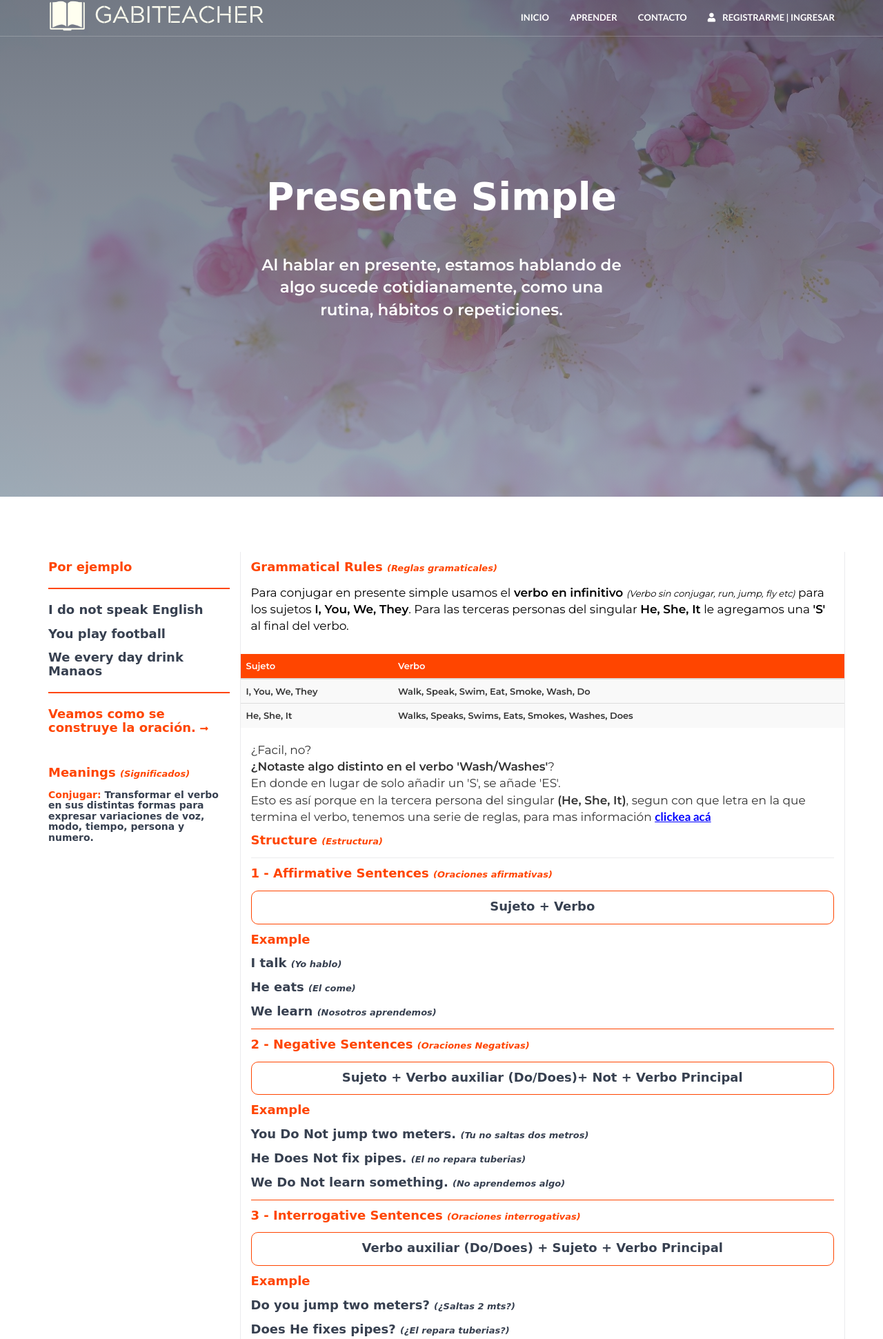
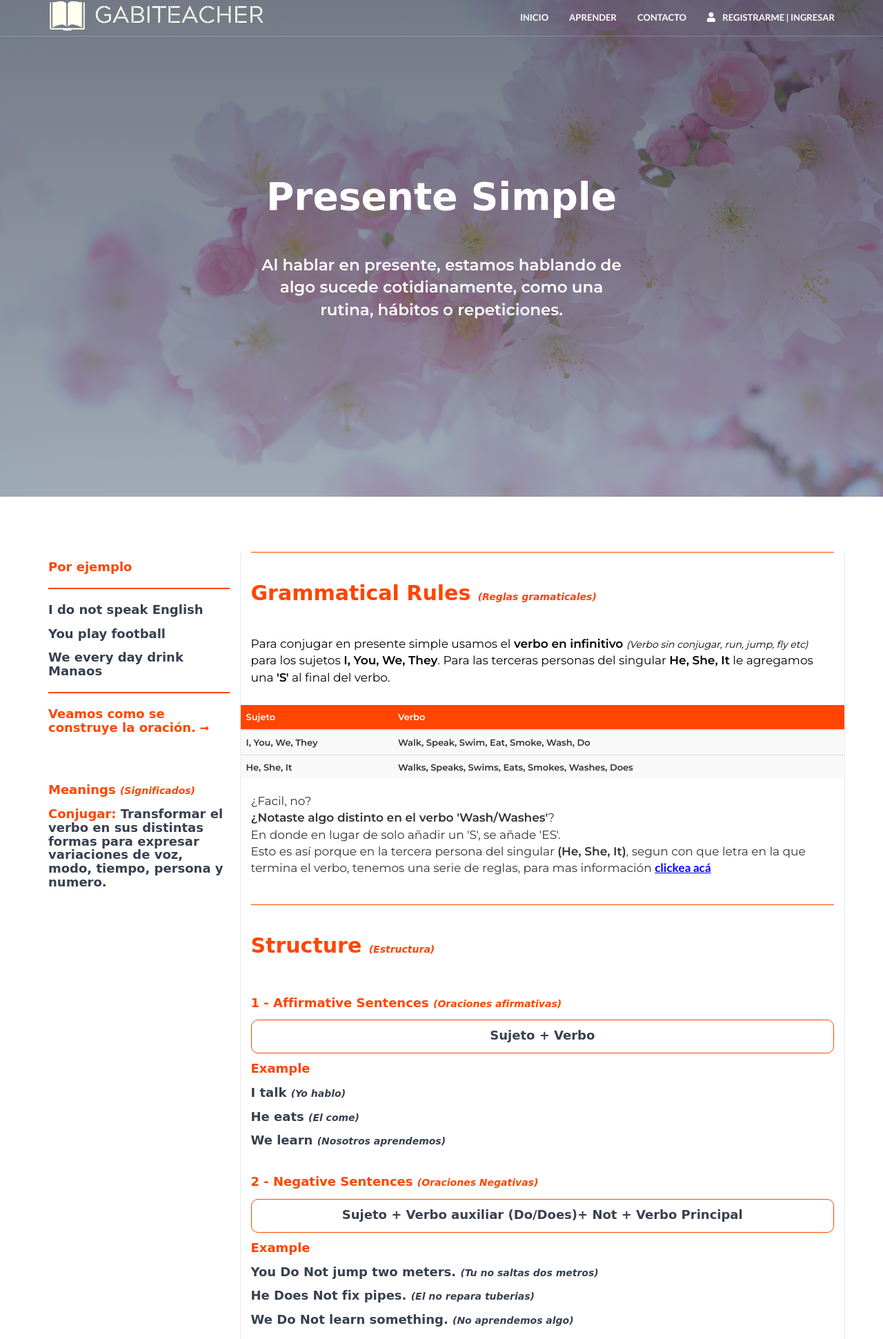
Before and after one commit to LeoD-E1/GabiTeacher, a Flask app: template templates/simple_present.html in a window 1280 px wide. Shown: the top 1941 px of the page at 69% size. Run offline with Flask 2, Linux system fonts and the light colour scheme; the template is opened without the code that fills it, so the values that code supplies are empty; parts of the project's set-up code (start-up, migrations or seed data) failed here and were passed over; some libraries are stand-ins or nearby versions; some web fonts are replaced.

Commit message:
cambios en el diseño de presente simple

```diff
--- a/public/css/verb_tenses.css
+++ b/public/css/verb_tenses.css
@@ -7,8 +7,18 @@ p{
   font-size: 17px;
 }
 
+.div-title{
+  padding-bottom: 30px;
+  padding-top: 30px;
+  border-top: solid 1px orangered;
+}
+
+.complement-container{
+  margin-bottom: 40px;
+}
+
 i {
-  font-size: 13px;
+  font-size: 14px;
 }
 
 .tense-content {
--- a/templates/components/simple_present/affirmative.html
+++ b/templates/components/simple_present/affirmative.html
@@ -1,5 +1,8 @@
+<div class="complement-container">
   <div>
-  <h4 class="orangered">1 - Affirmative Sentences <i>(Oraciones afirmativas)</i></h4>
+    <h4 class="orangered">
+      1 - Affirmative Sentences <i>(Oraciones afirmativas)</i>
+    </h4>
   </div>
 
   <div class="structure-box text center">
@@ -9,8 +12,15 @@
   <div>
     <h4 class="orangered">Example</h4>
     <ul>
-    <li><h4>I talk <i>(Yo hablo)</i></h4></li>
-    <li><h4>He eats <i>(El come)</i> </h4></li>
-    <li><h4>We learn <i>(Nosotros aprendemos)</i></h4></li>
+      <li>
+        <h4>I talk <i>(Yo hablo)</i></h4>
+      </li>
+      <li>
+        <h4>He eats <i>(El come)</i></h4>
+      </li>
+      <li>
+        <h4>We learn <i>(Nosotros aprendemos)</i></h4>
+      </li>
     </ul>
   </div>
+</div>
--- a/templates/components/simple_present/examples_box.html
+++ b/templates/components/simple_present/examples_box.html
@@ -1,3 +1,4 @@
+<div class="complement-container">
   <ul>
     <li>
       <h4 style="color: orangered">Por ejemplo</h4>
@@ -14,3 +15,4 @@
       </h4>
     </li>
   </ul>
+</div>
--- a/templates/components/simple_present/grammatical_rules.html
+++ b/templates/components/simple_present/grammatical_rules.html
@@ -1,5 +1,6 @@
-<div>
-  <h4 class="orangered">Grammatical Rules <i>(Reglas gramaticales)</i></h4>
+<div class="complement-container">
+  <div class="div-title">
+    <h2 class="orangered">Grammatical Rules <i>(Reglas gramaticales)</i></h2>
   </div>
 
   <div class="description">
@@ -29,7 +30,9 @@
           </tr>
           <tr>
             <th scope="row">He, She, It</th>
-          <th scope="row">Walks, Speaks, Swims, Eats, Smokes, Washes, Does</th>
+            <th scope="row">
+              Walks, Speaks, Swims, Eats, Smokes, Washes, Does
+            </th>
           </tr>
         </tbody>
       </table>
@@ -41,8 +44,11 @@
       ¿Facil, no?<br /><b>¿Notaste algo distinto en el verbo 'Wash/Washes'</b>?
       <br />En donde en lugar de solo añadir un 'S', se añade 'ES'.<br />Esto es
       así porque en la tercera persona del singular <b>(He, She, It)</b>, segun
-    con que letra en la que termina el verbo, tenemos una serie de reglas, para
-    mas información
-    <a style="color: blue; text-decoration: underline" href="#">clickea acá</a>
+      con que letra en la que termina el verbo, tenemos una serie de reglas,
+      para mas información
+      <a style="color: blue; text-decoration: underline" href="#"
+        >clickea acá</a
+      >
     </p>
   </div>
+</div>
--- a/templates/components/simple_present/interrogative.html
+++ b/templates/components/simple_present/interrogative.html
@@ -1,4 +1,5 @@
-<div style="border-top: solid 1px orangered;">
+<div class="complement-container">
+  <div>
     <h4 class="orangered">
       3 - Interrogative Sentences <i>(Oraciones interrogativas)</i>
     </h4>
@@ -8,12 +9,18 @@
     <h4>Verbo auxiliar (Do/Does) + Sujeto + Verbo Principal</h4>
   </div>
 
-<div style=" border-bottom: solid 1px orangered">
+  <div>
     <h4 class="orangered">Example</h4>
     <ul>
-    <li><h4>Do you jump two meters? <i>(¿Saltas 2 mts?)</i></h4></li>
-    <li><h4>Does He fixes pipes? <i>(¿El repara tuberias?)</i></h4></li>
-    <li><h4>Do We learn something? <i>(¿Aprendemos algo?)</i></h4></li>
+      <li>
+        <h4>Do you jump two meters? <i>(¿Saltas 2 mts?)</i></h4>
+      </li>
+      <li>
+        <h4>Does He fixes pipes? <i>(¿El repara tuberias?)</i></h4>
+      </li>
+      <li>
+        <h4>Do We learn something? <i>(¿Aprendemos algo?)</i></h4>
+      </li>
     </ul>
   </div>
-<br>
+</div>
--- a/templates/components/simple_present/meanings.html
+++ b/templates/components/simple_present/meanings.html
@@ -4,8 +4,8 @@
   <ul>
     <li>
       <p>
-        <h5><b class="orangered">Conjugar:</b> Transformar el verbo en sus distintas formas para expresar
-        variaciones de voz, modo, tiempo, persona y numero.</h5>
+        <h4><b class="orangered">Conjugar:</b> Transformar el verbo en sus distintas formas para expresar
+        variaciones de voz, modo, tiempo, persona y numero.</h4>
       </p>
     </li>
   </ul>
--- a/templates/components/simple_present/negative.html
+++ b/templates/components/simple_present/negative.html
@@ -1,5 +1,8 @@
-<div style="border-top: solid 1px orangered;">
-  <h4 class="orangered">2 - Negative Sentences <i>(Oraciones Negativas)</i> </h4>
+<div class="complement-container">
+  <div>
+    <h4 class="orangered">
+      2 - Negative Sentences <i>(Oraciones Negativas)</i>
+    </h4>
   </div>
 
   <div class="structure-box text center">
@@ -9,8 +12,15 @@
   <div>
     <h4 class="orangered">Example</h4>
     <ul>
-    <li><h4>You Do Not jump two meters. <i>(Tu no saltas dos metros)</i></h4></li>
-    <li><h4>He Does Not fix pipes. <i>(El no repara tuberias)</i></h4></li>
-    <li><h4>We Do Not learn something. <i>(No aprendemos algo)</i></h4></li>
+      <li>
+        <h4>You Do Not jump two meters. <i>(Tu no saltas dos metros)</i></h4>
+      </li>
+      <li>
+        <h4>He Does Not fix pipes. <i>(El no repara tuberias)</i></h4>
+      </li>
+      <li>
+        <h4>We Do Not learn something. <i>(No aprendemos algo)</i></h4>
+      </li>
     </ul>
   </div>
+</div>
--- a/templates/components/simple_present/uses.html
+++ b/templates/components/simple_present/uses.html
@@ -1,9 +1,11 @@
-<h4 class="orangered">Uses <i>(Usos)</i></h4>
-<div style="border-top: solid 1px #ebebed; border-bottom: solid 1px #ebebed;">
-  <p>
-    Como bien mensionamos en la portada de este capitulo, el presente
-    simple lo utilizamos para hablar de cosas que suceden habitualmente. Ahora
-    vamos a conocer los <b>adverbios de tiempo</b> los cuales indican que una oracion está
-    en presente simple.
-  </p>
+<div class="div-title">
+  <h2 class="orangered">Uses <i>(Usos)</i></h2>
+  <div style="border-top: solid 1px #ebebed; border-bottom: solid 1px #ebebed">
+    <p>
+      Como bien mensionamos en la portada de este capitulo, el presente simple
+      lo utilizamos para hablar de cosas que suceden habitualmente. Ahora vamos
+      a conocer los <b>adverbios de tiempo</b> los cuales indican que una
+      oracion está en presente simple.
+    </p>
+  </div>
 </div>
--- a/templates/simple_present.html
+++ b/templates/simple_present.html
@@ -42,8 +42,8 @@ style="background-image:url('../public/img/simple-present.jpg');" {% endblock %}
         <!---->
         {% include 'components/simple_present/grammatical_rules.html' %}
         <!---->
-        <div style="border-bottom: solid 1px #ebebed">
-          <h4 class="orangered">Structure <i>(Estructura)</i></h4>
+        <div class="div-title" >
+          <h2 class="orangered">Structure <i>(Estructura)</i></h2>
         </div>
         <!---->
         {% include 'components/simple_present/affirmative.html' %}
```
Lines whose indentation alone changed are shown as unchanged.
